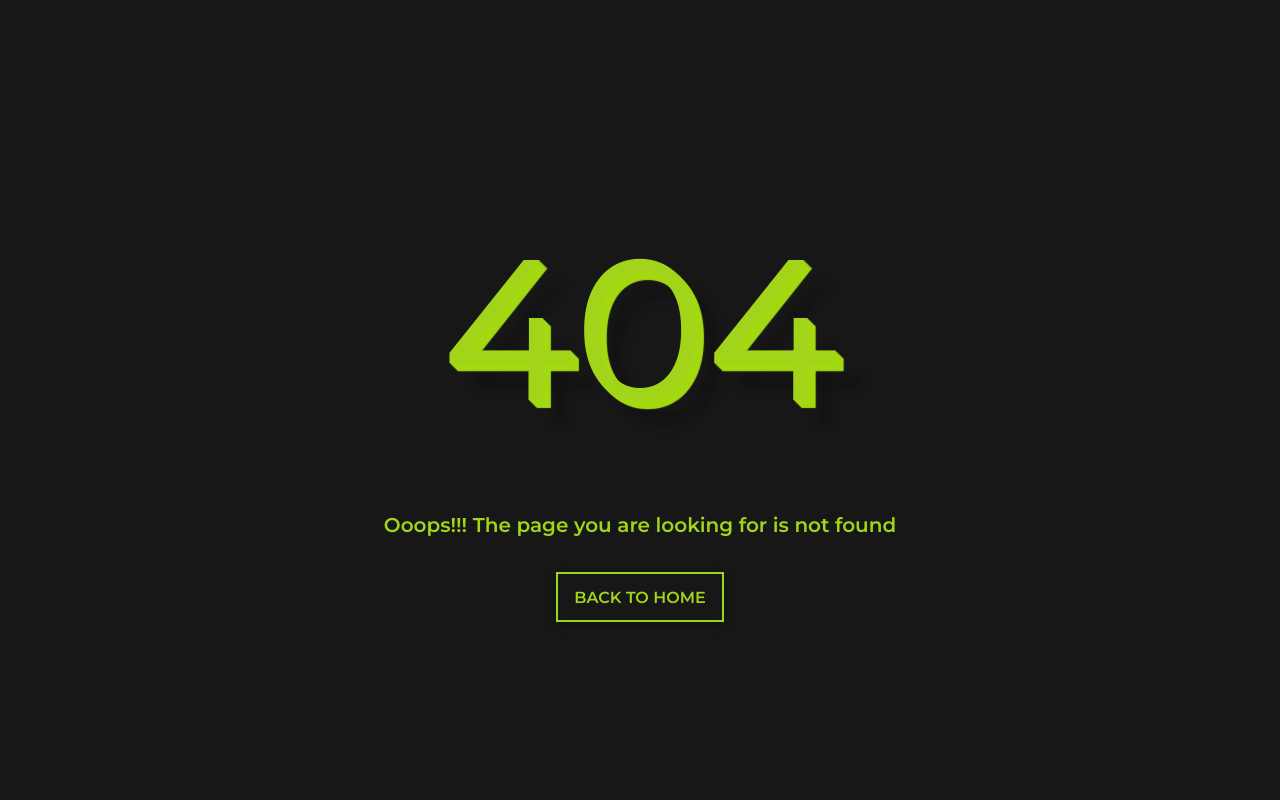
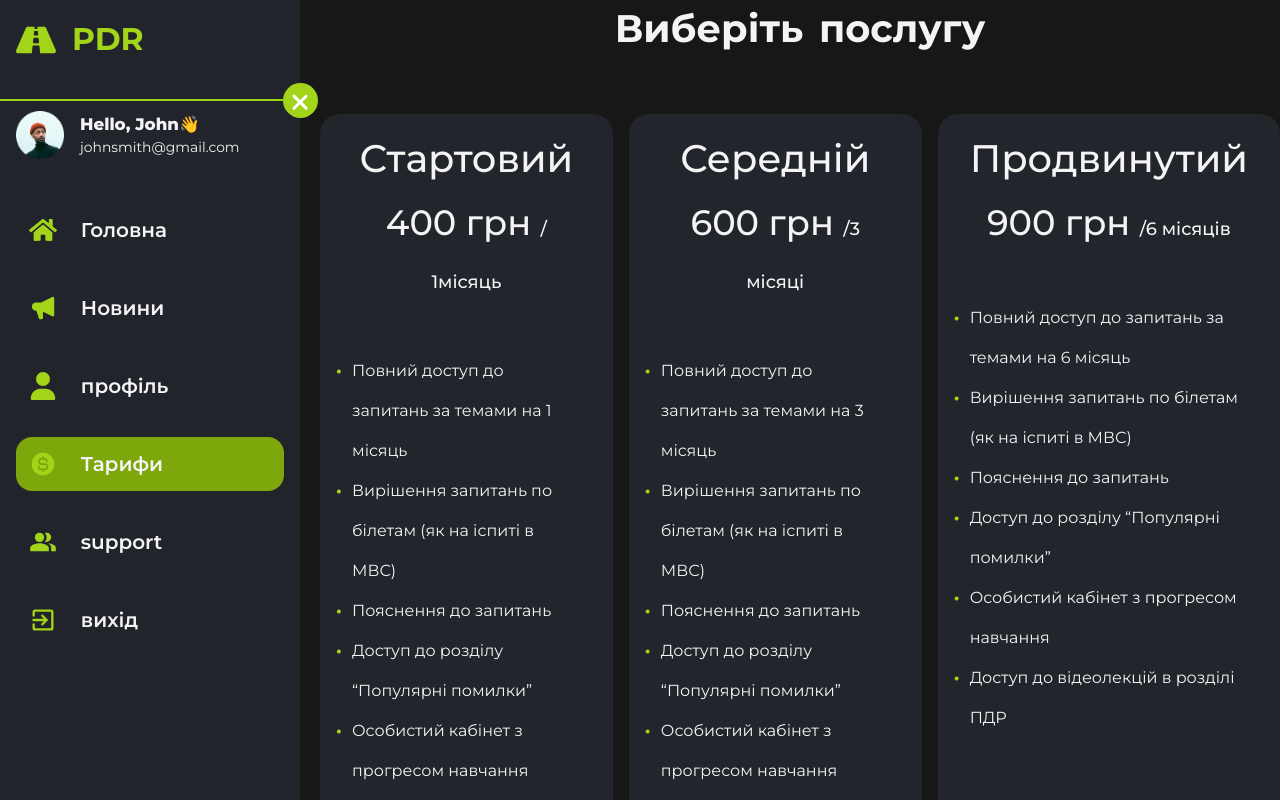
Before and after one commit to mykhailo-rozheliuk/PDR_Page, a React (Vite) app: page /tariffs in a window 1280 px wide. Before the commit this address had no page. Built offline with nearby package versions, Linux system fonts and the light colour scheme.

Commit message:
chore: add tariffs page (#5)

```diff
--- a/src/app/providers/with-router.tsx
+++ b/src/app/providers/with-router.tsx
@@ -5,6 +5,7 @@ import { Auth, Home, Main, PageNotFound } from 'pages';
 import { Layout } from 'shared/ui';
 import { PageLayout } from 'shared/ui/Layout/PageLayout';
 import Profile from 'pages/profile';
+import Tariffs from 'pages/tariffs';
 
 export const withRouter =
   <T extends React.PropsWithChildren>(Cmp: React.ComponentType<T>) =>
@@ -20,6 +21,7 @@ export const withRouter =
             <Route element={<PageLayout />}>
               <Route path="/main" element={<Main />} />
               <Route path="/profile" element={<Profile />} />
+              <Route path="/tariffs" element={<Tariffs />} />
             </Route>
 
             <Route path="/auth" element={<Auth />} />
--- /dev/null
+++ b/src/pages/tariffs/Tariffs.tsx
@@ -0,0 +1,65 @@
+import cn from 'classnames';
+
+import styles from './tariffs.module.scss';
+
+export const Tariffs: React.FC = () => {
+  return (
+    <div className={styles.tariffs}>
+      <div className={styles.tariffs__title}>Виберіть послугу</div>
+
+      <div className={cn(styles.tariffs__cards, styles.cards)}>
+        <div className={styles.cards__item}>
+          <div className={styles.cards__title}>Стартовий</div>
+          <div className={styles.cards__price}>
+            400 грн <span> / 1місяць</span>
+          </div>
+
+          <ul className={styles.cards__list}>
+            <li>Повний доступ до запитань за темами на 1 місяць</li>
+            <li>Вирішення запитань по білетам (як на іспиті в МВС)</li>
+            <li>Пояснення до запитань</li>
+            <li>Доступ до розділу “Популярні помилки”</li>
+            <li>Особистий кабінет з прогресом навчання</li>
+          </ul>
+
+          <button className={styles.cards__btn}>Choose Plan</button>
+        </div>
+
+        <div className={styles.cards__item}>
+          <div className={styles.cards__title}>Середній</div>
+          <div className={styles.cards__price}>
+            600 грн <span>/3 місяці</span>
+          </div>
+
+          <ul className={styles.cards__list}>
+            <li>Повний доступ до запитань за темами на 3 місяць</li>
+            <li>Вирішення запитань по білетам (як на іспиті в МВС)</li>
+            <li>Пояснення до запитань</li>
+            <li>Доступ до розділу “Популярні помилки”</li>
+            <li>Особистий кабінет з прогресом навчання</li>
+          </ul>
+
+          <button className={styles.cards__btn}>Choose Plan</button>
+        </div>
+
+        <div className={styles.cards__item}>
+          <div className={styles.cards__title}>Продвинутий</div>
+          <div className={styles.cards__price}>
+            900 грн <span>/6 місяців</span>
+          </div>
+
+          <ul className={styles.cards__list}>
+            <li>Повний доступ до запитань за темами на 6 місяць</li>
+            <li>Вирішення запитань по білетам (як на іспиті в МВС)</li>
+            <li>Пояснення до запитань</li>
+            <li>Доступ до розділу “Популярні помилки”</li>
+            <li>Особистий кабінет з прогресом навчання</li>
+            <li>Доступ до відеолекцій в розділі ПДР</li>
+          </ul>
+
+          <button className={styles.cards__btn}>Choose Plan</button>
+        </div>
+      </div>
+    </div>
+  );
+};
--- /dev/null
+++ b/src/pages/tariffs/index.ts
@@ -0,0 +1,3 @@
+import { Tariffs } from './Tariffs';
+
+export default Tariffs;
--- /dev/null
+++ b/src/pages/tariffs/tariffs.module.scss
@@ -0,0 +1,110 @@
+@import '/src/styles/_index';
+
+.tariffs {
+  min-height: 100vh;
+
+  display: flex;
+  flex-direction: column;
+  align-items: center;
+  justify-content: center;
+
+  color: $text-color;
+
+  &__title {
+    font-weight: 700;
+    text-align: center;
+    margin-bottom: 3.5rem;
+    font-size: 2.4rem;
+    word-spacing: 0.3rem;
+  }
+}
+
+.cards {
+  display: grid;
+  grid-template-columns: repeat(3, 1fr);
+  grid-gap: 1rem;
+
+  &__item {
+    position: relative;
+    background-color: #22262c;
+    color: $text-color;
+    padding: 1rem 2rem;
+    text-align: center;
+    position: relative;
+    border-radius: 20px;
+  }
+
+  &__title {
+    font-weight: 500;
+    font-size: 2.4rem;
+    text-align: center;
+    padding-bottom: 10px;
+  }
+
+  &__price {
+    font-weight: 500;
+    font-size: 2.2rem;
+
+    span {
+      font-size: 18px;
+      color: $text-color;
+    }
+  }
+
+  &__btn {
+    font-size: 1rem;
+    border: none;
+    background-color: transparent;
+    color: $text-color;
+    font-weight: 600;
+
+    border: 1px solid $main-color;
+    padding: 0.8rem 2rem;
+    position: absolute;
+
+    left: 7rem;
+    bottom: 0;
+    margin-bottom: 2rem;
+
+    border-radius: 10px;
+    cursor: pointer;
+    transition: all 0.5s ease;
+
+    &:hover {
+      background-color: $main-color;
+    }
+  }
+
+  ul {
+    max-width: 350px;
+    margin-top: 3rem;
+    list-style: none;
+    text-align: left;
+    margin-bottom: 7rem;
+    line-height: 2.5;
+  }
+
+  ul li::before {
+    content: '\2022';
+    color: $main-color;
+    font-weight: bold;
+    display: inline-block;
+    width: 1em;
+    margin-left: -1em;
+    line-height: 2.5;
+  }
+}
+
+@media (max-width: 1000px) {
+  .cards {
+    grid-template-columns: repeat(2, 1fr);
+    grid-gap: 1rem;
+  }
+}
+
+@media (max-width: 675px) {
+  .cards {
+    grid-template-columns: 1fr;
+    grid-gap: 1rem;
+  }
+}
--- a/src/shared/ui/Sidebar/Sidebar.tsx
+++ b/src/shared/ui/Sidebar/Sidebar.tsx
@@ -24,8 +24,9 @@ import { FaHome } from 'react-icons/fa';
 import { FaUser } from 'react-icons/fa6';
 import { IoMdExit } from 'react-icons/io';
 import { MdPeopleAlt } from 'react-icons/md';
-import { IoMdSettings } from 'react-icons/io';
+
 import { HiSpeakerphone } from 'react-icons/hi';
+import { PiCurrencyDollarSimpleFill } from 'react-icons/pi';
 
 export const Sidebar: React.FC = () => {
   const location = useLocation();
@@ -121,15 +122,15 @@ export const Sidebar: React.FC = () => {
         </NavLink>
 
         <NavLink
-          to="/settings"
+          to="/tariffs"
           className={cn(styles.contents__item, {
-            [styles.active]: location.pathname === '/settings'
+            [styles.active]: location.pathname === '/tariffs'
           })}
         >
           <div className={styles.contents__logo}>
-            <IoMdSettings />
+            <PiCurrencyDollarSimpleFill />
           </div>
-          <span className={styles.contents__text}>settings</span>
+          <span className={styles.contents__text}>Тарифи</span>
         </NavLink>
 
         <NavLink
```
